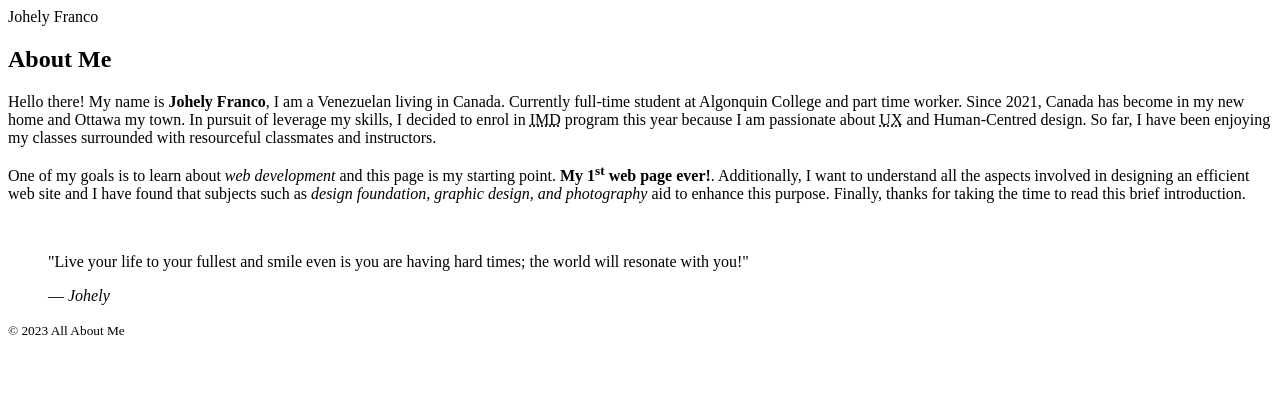
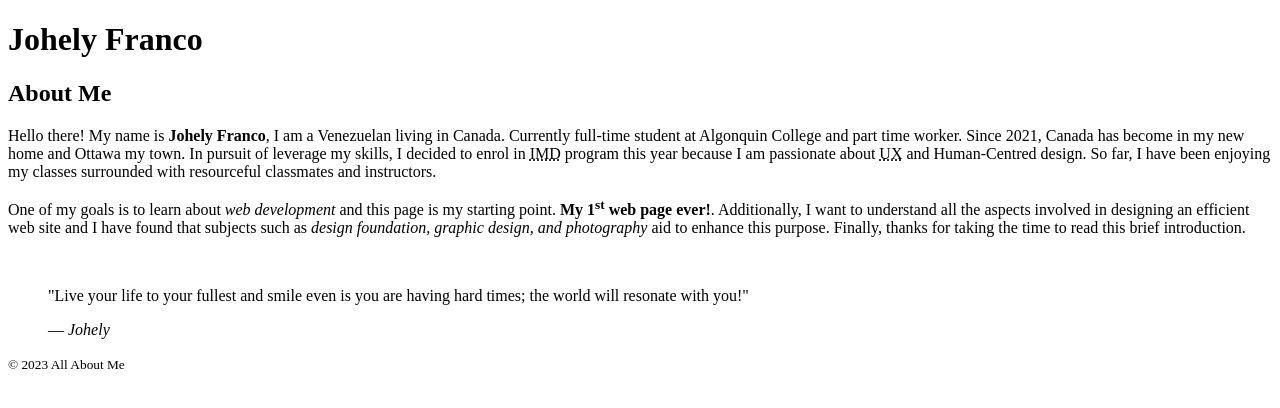
Before and after one commit to fran0571/fran0571.github.io, a plain HTML site: page html-assignment/index.html in a window 1280 px wide. Drawn offline with Linux system fonts and the light colour scheme.

Commit message:
Reorganizing headings

```diff
--- a/html-assignment/index.html
+++ b/html-assignment/index.html
@@ -8,9 +8,14 @@
 </head>
 
 <body>
-  <header>Johely Franco</header>
+
+  <header>
+    <h1>Johely Franco</h1>
+  </header>
+
+  <main>
     <article>
-    <h1>About Me</h1>
+      <h2>About Me</h2>
 
       <p>
         Hello there! My name is <strong>Johely Franco</strong>, I am a Venezuelan living in Canada. Currently full-time student at Algonquin College and part time worker. Since 2021, Canada has become in my new home and Ottawa my town. In pursuit of leverage my skills, I decided to enrol in  <abbr title="Interactive Media Design">IMD</abbr> program this year because I am passionate about <abbr title="User Experience">UX</abbr> and Human-Centred design. So far, I have been enjoying my classes surrounded with resourceful classmates and instructors.
@@ -21,6 +26,7 @@
       </p>
 
       <br>
+
       <blockquote>
         <p>
           "Live your life to your fullest and smile even is you are having hard times; the world will resonate with you!"
@@ -29,11 +35,13 @@
       </blockquote>
 
     </article>
+  </main>
 
   <footer>
     <p>
       <small>&copy; 2023 All About Me </small>
     </p>
   </footer>
+
 </body>
 </html>
```
Lines whose indentation alone changed are shown as unchanged.
